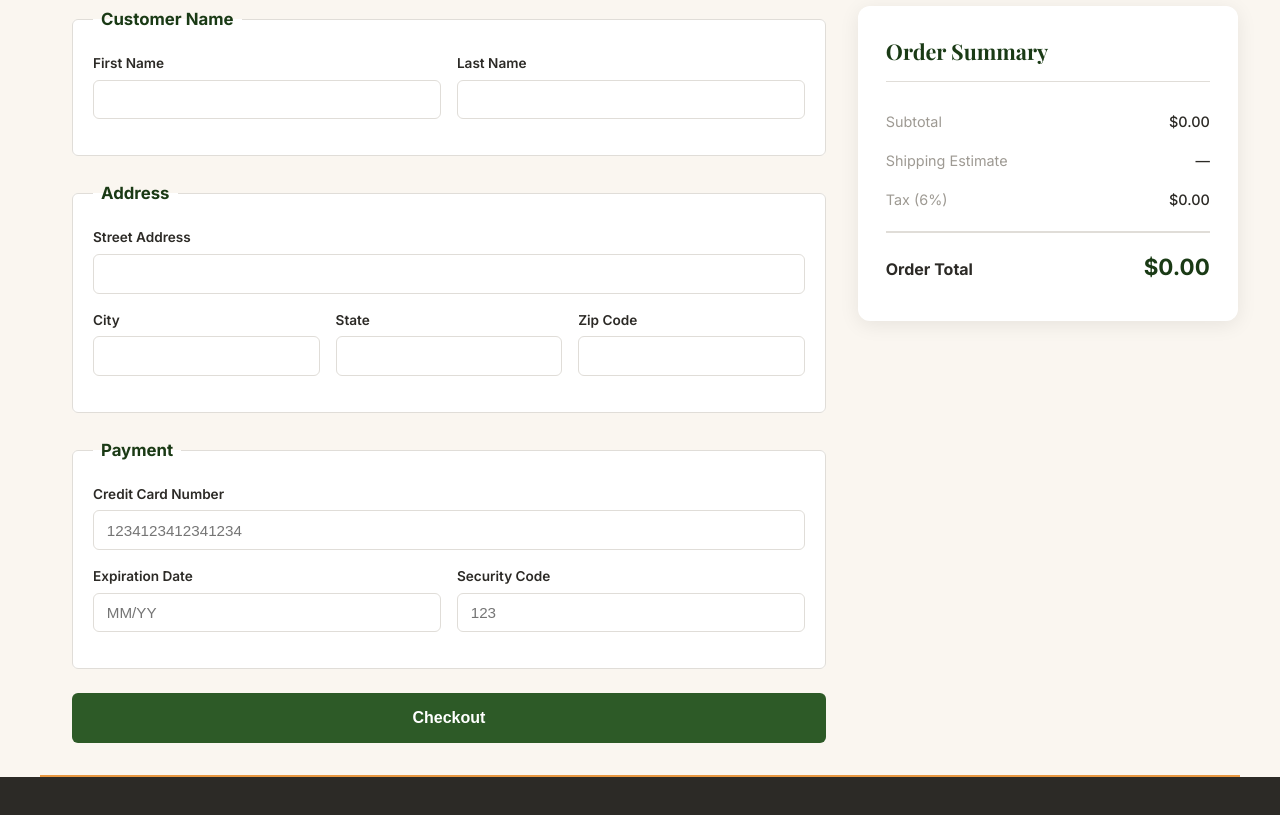
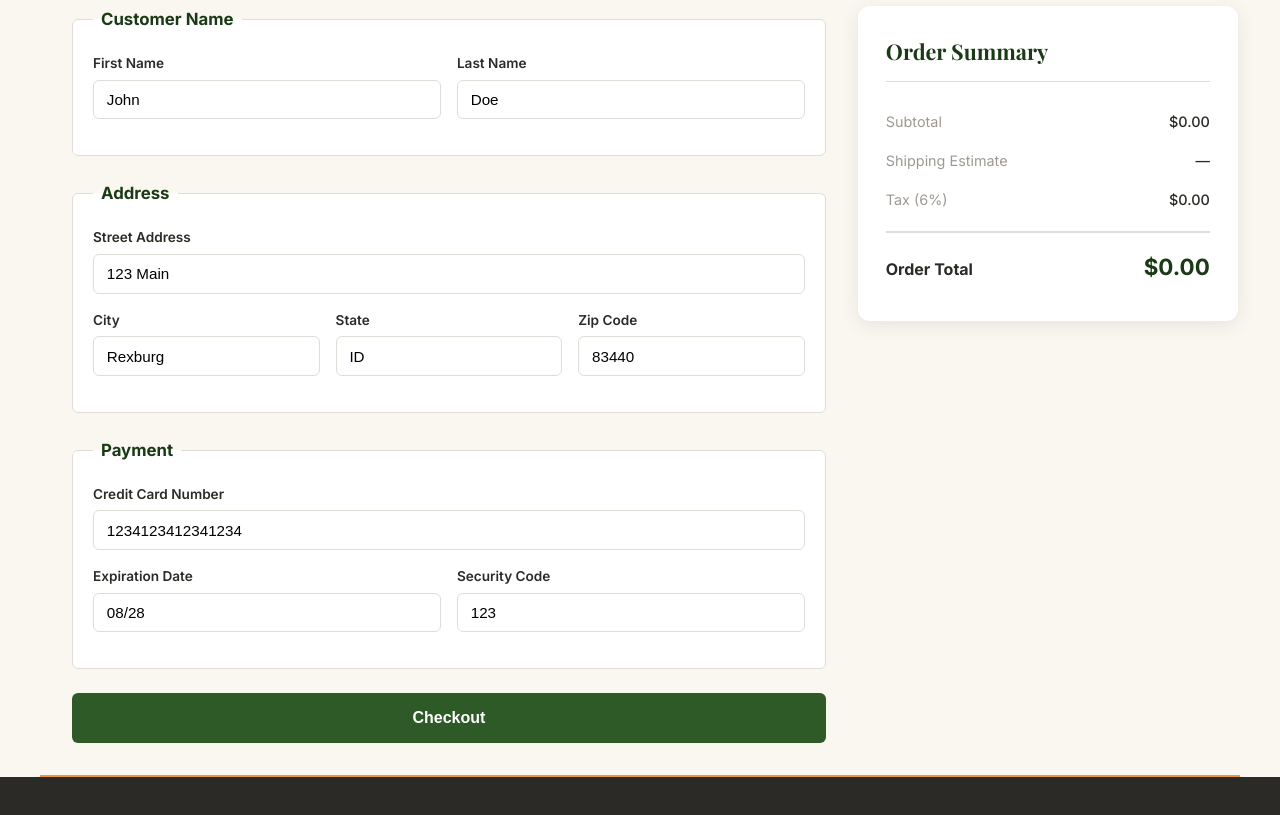
Before and after one commit to BYULabs/wdd330, a website: page src/checkout/index.html in a window 1280 px wide. Shown: the part 107-922 px from the top of the page. Drawn offline with nearby package versions, Linux system fonts and the light colour scheme.

Commit message:
Populate checkout form with default values for improved user experience

```diff
--- a/src/checkout/index.html
+++ b/src/checkout/index.html
@@ -21,11 +21,11 @@
             <div class="form-row">
               <div class="form-group">
                 <label for="fname">First Name</label>
-                <input type="text" id="fname" name="fname" required />
+                <input type="text" id="fname" name="fname" value="John" required />
               </div>
               <div class="form-group">
                 <label for="lname">Last Name</label>
-                <input type="text" id="lname" name="lname" required />
+                <input type="text" id="lname" name="lname" value="Doe" required />
               </div>
             </div>
           </fieldset>
@@ -34,20 +34,20 @@
             <legend>Address</legend>
             <div class="form-group">
               <label for="street">Street Address</label>
-              <input type="text" id="street" name="street" required />
+              <input type="text" id="street" name="street" value="123 Main" required />
             </div>
             <div class="form-row">
               <div class="form-group">
                 <label for="city">City</label>
-                <input type="text" id="city" name="city" required />
+                <input type="text" id="city" name="city" value="Rexburg" required />
               </div>
               <div class="form-group">
                 <label for="state">State</label>
-                <input type="text" id="state" name="state" required />
+                <input type="text" id="state" name="state" value="ID" required />
               </div>
               <div class="form-group">
                 <label for="zip">Zip Code</label>
-                <input type="text" id="zip" name="zip" required />
+                <input type="text" id="zip" name="zip" value="83440" required />
               </div>
             </div>
           </fieldset>
@@ -60,7 +60,7 @@
                 type="text"
                 id="cardNumber"
                 name="cardNumber"
-                placeholder="1234123412341234"
+                value="1234123412341234"
                 required
               />
             </div>
@@ -71,19 +71,13 @@
                   type="text"
                   id="expiration"
                   name="expiration"
-                  placeholder="MM/YY"
+                  value="08/28"
                   required
                 />
               </div>
               <div class="form-group">
                 <label for="code">Security Code</label>
-                <input
-                  type="text"
-                  id="code"
-                  name="code"
-                  placeholder="123"
-                  required
-                />
+                <input type="text" id="code" name="code" value="123" required />
               </div>
             </div>
           </fieldset>
```
